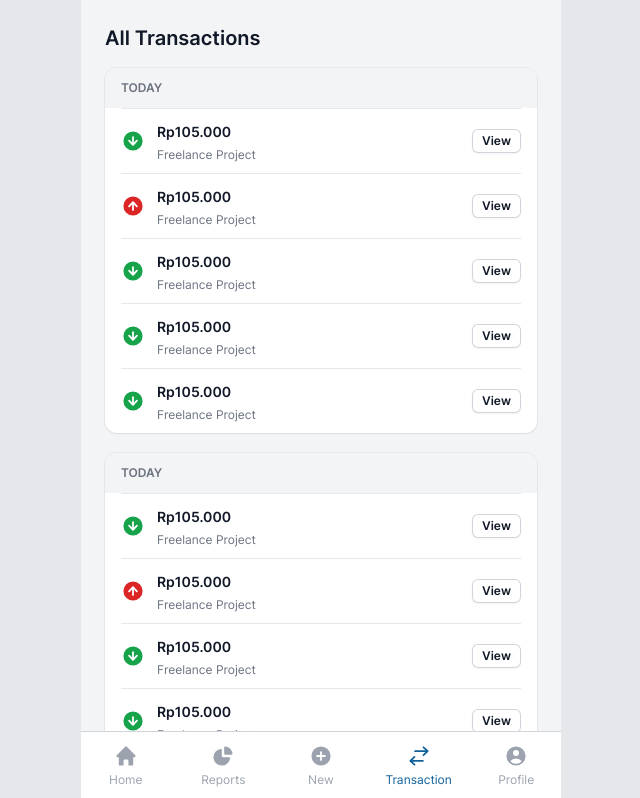
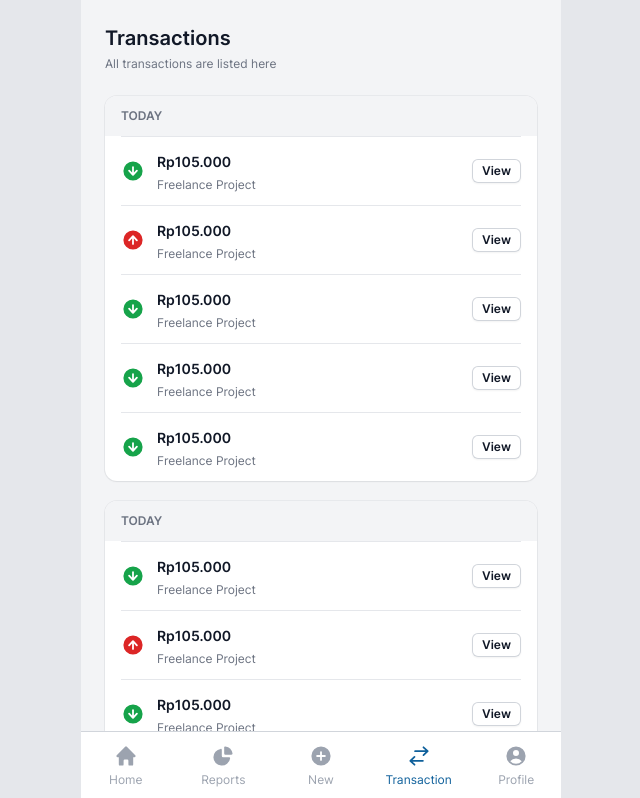
Before and after one commit to Erik3010/money-tracker, a React (Vite) app: page /transactions in a window 1280 px wide. Shown: the top 798 px of the page, without its empty margins (319-959 px from the left). Built offline with nearby package versions, Linux system fonts and the light colour scheme.

Commit message:
feat(ui): small ui changes

```diff
--- a/index.html
+++ b/index.html
@@ -1,13 +1,16 @@
 <!doctype html>
 <html lang="en">
+
 <head>
   <meta charset="UTF-8" />
   <link rel="icon" type="image/svg+xml" href="/vite.svg" />
   <meta name="viewport" content="width=device-width, initial-scale=1.0" />
   <title>Money Tracker</title>
 </head>
+
 <body class="bg-gray-200">
   <div id="root"></div>
   <script type="module" src="/src/main.tsx"></script>
 </body>
+
 </html>
--- a/src/components/Transactions/TransactionCard.tsx
+++ b/src/components/Transactions/TransactionCard.tsx
@@ -15,7 +15,7 @@ const TransactionCard = ({ type }: TransactionCardProps) => {
   const Icon = isIncome ? ArrowDownCircleIcon : ArrowUpCircleIcon;
 
   return (
-    <article className="py-2.5 flex items-center justify-between">
+    <article className="py-3 flex items-center justify-between">
       <div className="flex items-center gap-3">
         <Icon
           className={cn(
--- a/src/pages/Transactions/Index.tsx
+++ b/src/pages/Transactions/Index.tsx
@@ -3,10 +3,11 @@ import TransactionList from "../../components/Transactions/TransactionList";
 const TransactionIndex = () => {
   return (
     <div>
-      <div className="mb-4">
-        <h1 className="font-semibold text-xl text-gray-900">
-          All Transactions
-        </h1>
+      <div className="mb-6 space-y-1">
+        <h1 className="font-semibold text-xl text-gray-900">Transactions</h1>
+        <p className="text-xs text-gray-500">
+          All transactions are listed here
+        </p>
       </div>
       <div className="space-y-5">
         {Array(3)
--- a/src/pages/Transactions/New.tsx
+++ b/src/pages/Transactions/New.tsx
@@ -12,9 +12,9 @@ const TransactionNew = () => {
 
   return (
     <div>
-      <div className="mb-6">
+      <div className="mb-6 space-y-1">
         <h1 className="font-semibold text-xl text-gray-900">Add Transaction</h1>
-        <p className="text-xs mt-1 text-gray-500">
+        <p className="text-xs text-gray-500">
           Create your new transaction by filling these form.
         </p>
       </div>
```
Lines whose indentation alone changed are shown as unchanged.
